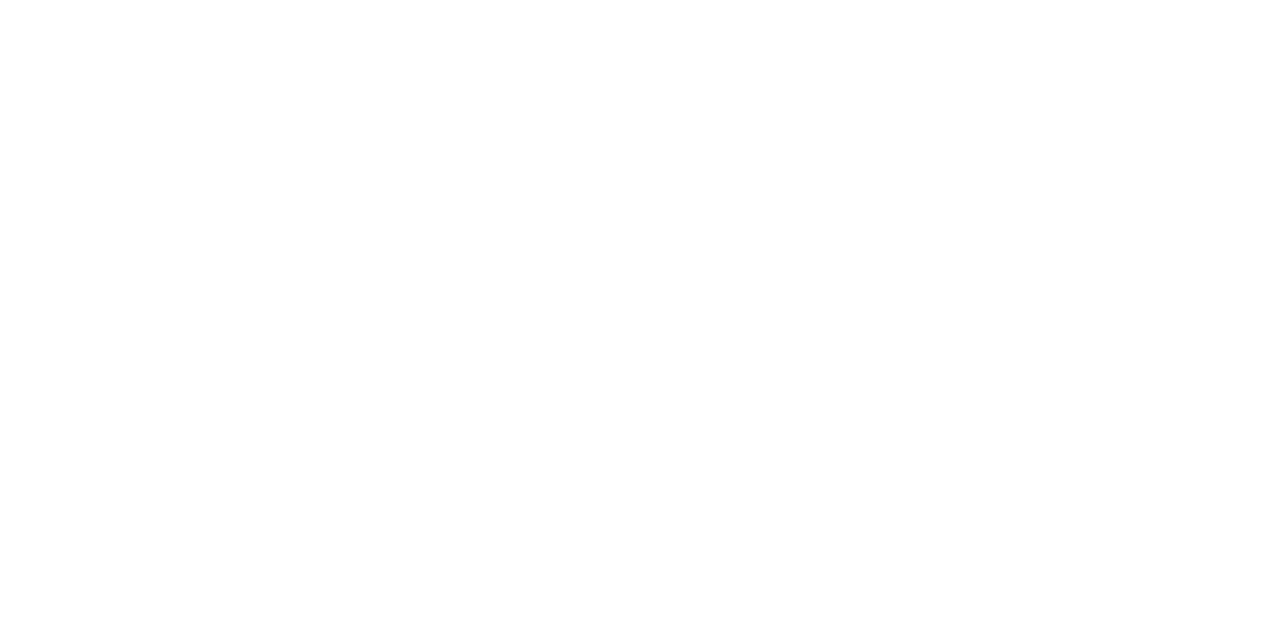
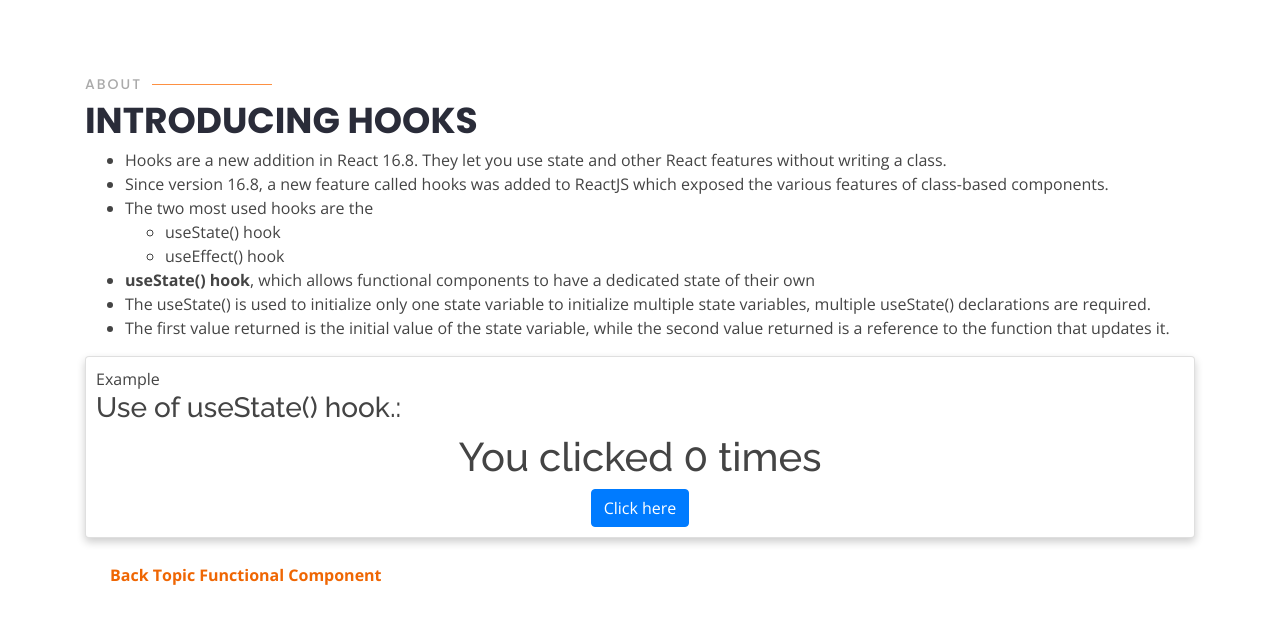
Before and after one commit to rakeshjadhav/react-front-website, a React (Create React App) app: page /UseState_hook in a window 1280 px wide. Shown: the top 624 px of the page. Built offline with nearby package versions, Linux system fonts and the light colour scheme.

Commit message:
create useState hook example in function component

```diff
--- a/src/App.css
+++ b/src/App.css
@@ -21,3 +21,27 @@
     margin-right: -50%;
     transform: translate(-50%, -50%);
 }
+
+.card {
+    /* Add shadows to create the "card" effect */
+    box-shadow: 0 4px 8px 0 rgba(0,0,0,0.2);
+    transition: 0.3s;
+    padding:10px;
+  }
+
+  /* On mouse-over, add a deeper shadow */
+  .card:hover {
+    box-shadow: 0 8px 16px 0 rgba(0,0,0,0.2);
+  }
+
+  .nextPage{
+      padding: 25px;
+      text-align: right;
+      font-weight: bold;
+    }
+
+    .backPage{
+        padding: 25px;
+        text-align: left;
+        font-weight: bold;
+      }
--- a/src/App.js
+++ b/src/App.js
@@ -29,9 +29,8 @@
 import Blogs from './components/pages/blog/Blogs';
 import Blogdeatils from './components/pages/blog/Blogdeatils'
 
-
-import UseState_function from './components/pages/functional_component/UseState_function';
 import Creation_of_functional_component from './components/pages/functional_component/Creation_of_functional_component';
+import UseState_hook from './components/pages/functional_component/React_hooks/UseState_hook';
 
 import {Helmet} from "react-helmet";
 import $ from 'jquery';
@@ -57,7 +56,7 @@
            <Route exact path="/Blogdeatils/:id" component={Blogdeatils} />
 
            <Route exact path="/Creation_of_functional_component" component={Creation_of_functional_component} />
-           <Route exact path="/UseState_function" component={UseState_function} />
+           <Route exact path="/UseState_hook" component={UseState_hook} />
        </Switch>
 
     </div>
--- a/src/components/pages/front/Navbar.js
+++ b/src/components/pages/front/Navbar.js
@@ -21,6 +21,7 @@
           <li><NavLink exact to="/component_life_cycle">Component life cycle methods</NavLink></li>
           <li><NavLink exact to="/Blog">Blogs</NavLink></li>
           <li><NavLink exact to="/Creation_of_functional_component">Functional Component </NavLink></li>
+          <li><NavLink exact to="/UseState_hook">UseState_hook </NavLink></li>
         </ul>
       </nav>
     </div>
--- a/src/components/pages/functional_component/Creation_of_functional_component.js
+++ b/src/components/pages/functional_component/Creation_of_functional_component.js
@@ -1,5 +1,9 @@
 import React,{useState} from "react";
-import reactDom from "react-dom";
+// import reactDom from "react-dom";
+import "../../../App.css";
+import { NavLink } from "react-router-dom";
+// import { BrowserRouter as Router, Route , Switch } from "react-router-dom";
+// import UseState_hook from "./React_hooks/UseState_hook";
 
 
 const Creation_of_functional_component =() =>{
@@ -27,13 +31,21 @@
                            <li>There are some benefits you get by using functional components in React. Functional components are easier to read and its testable(because these are plain JavaScript functions).
                            </li>
                       </ul>
+                      <div className="card">
 
-                      <h3>Counter App using Functional Component : </h3>
+                          Example
+                          <h3>Counter App using Functional Component : </h3>
                       <h1 className="text-center">{count}</h1>
                       <div className="text-center">
                       <button  className="btn btn-primary" onClick={increase}>Add</button>
                         <button className="btn btn-danger" onClick={decrease}>Min</button>
                       </div>
+                          </div>
+                          <div className="nextPage">
+
+                              <NavLink exact to="/UseState_hook">Next Topic Introducing Hooks </NavLink>
+                            </div>
+
 
                 </div>
            </div>
@@ -47,11 +59,7 @@
 
          return(
              <div>
-
-                 <Creation_of_functional_component/>
-
-
-
+                 <Creation_of_functional_component />
              </div>
          )
     }
--- /dev/null
+++ b/src/components/pages/functional_component/React_hooks/UseState_hook.js
@@ -0,0 +1,57 @@
+import React,{useState} from 'react';
+import { NavLink } from "react-router-dom";
+
+function UseState_hook() {
+
+    const [count, setCount] = useState(0);
+
+    // Declare multiple state variables!
+    // const [age, setAge] = useState(42);
+    // const [fruit, setFruit] = useState('banana');
+    // const [todos, setTodos] = useState([{ text: 'Learn Hooks' }]);
+
+    return (
+
+        <div>
+            <section id="about" className="about">
+            <div className="container">
+                <div className="section-title" data-aos="zoom-out">
+                    <h2>About</h2>
+                    <p>Introducing Hooks</p>
+                      <ul>
+                          <li>Hooks are a new addition in React 16.8. They let you use state and other React features without writing a class.</li>
+                           <li>Since version 16.8, a new feature called hooks was added to ReactJS which exposed the various features of class-based components.</li>
+                           <li>The two most used hooks are the</li>
+                           <ul>
+                               <li>useState() hook</li>
+                               <li>useEffect() hook</li>
+                           </ul>
+                           <li><b>useState() hook</b>, which allows functional components to have a dedicated state of their own</li>
+                           <li> The useState() is used to initialize only one state variable to initialize multiple state variables, multiple useState() declarations are required.</li>
+                           <li>The first value returned is the initial value of the state variable, while the second value returned is a reference to the function that updates it. </li>
+                      </ul>
+                      <div className="card">
+
+                          Example
+                          <h3>Use of useState() hook.: </h3>
+                      <h1 className="text-center">You clicked {count} times</h1>
+                      <div className="text-center">
+                      <button  className="btn btn-primary" onClick={() => setCount(count + 1)}>Click here</button>
+
+                      </div>
+                          </div>
+                          <div className="backPage">
+
+                              <NavLink exact to="/Creation_of_functional_component">Back Topic Functional Component </NavLink>
+                            </div>
+
+
+                </div>
+           </div>
+        </section>
+
+    </div>
+    );
+
+}
+ export default UseState_hook;
```
